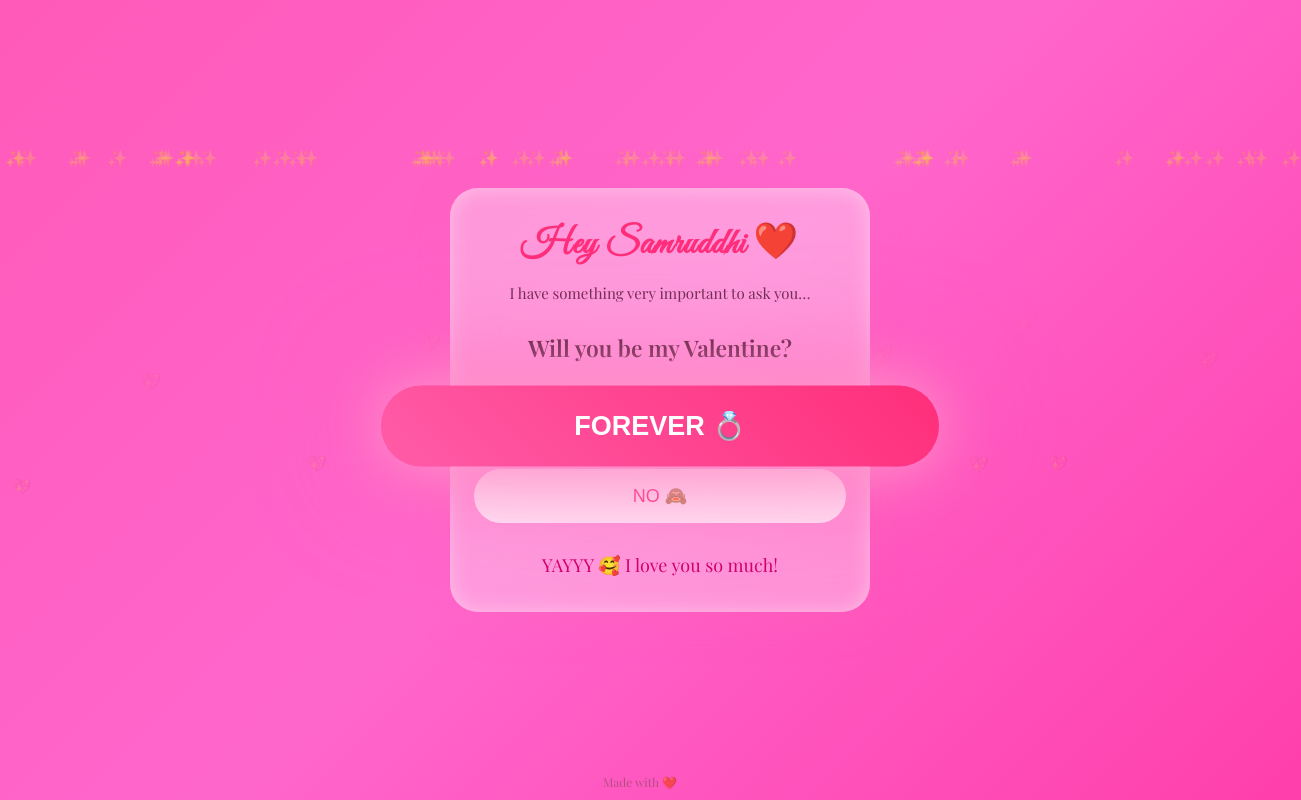
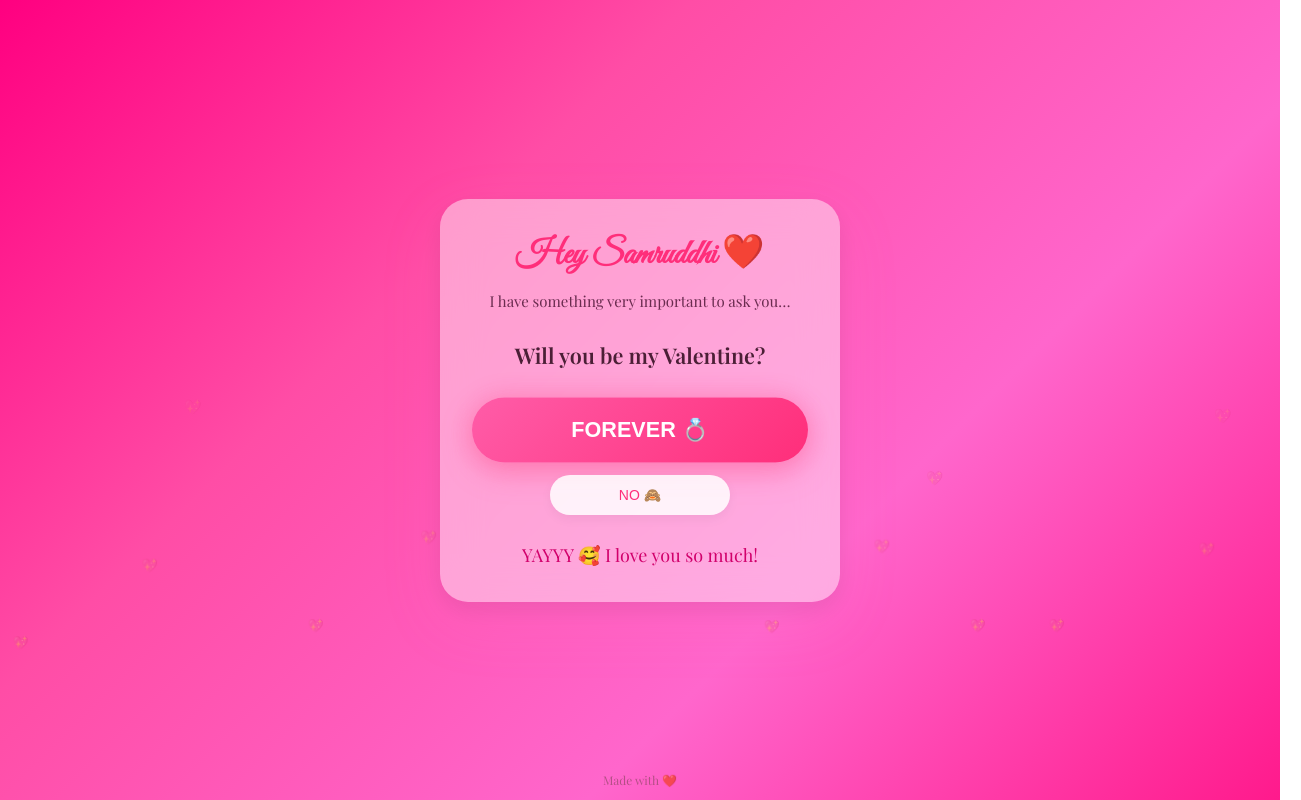
Before and after one commit to Rinit7/test, a plain HTML site: page index.html in a window 1280 px wide. Both pictures are taken after a click on the button "YES 💖". Shown: the top 800 px of the page, 1301 px wide, since content can reach past the window. Drawn offline with nearby package versions, Linux system fonts and the light colour scheme.

Commit message:
Update index.html

```diff
--- a/index.html
+++ b/index.html
@@ -1,20 +1,14 @@
-dmnv<!DOCTYPE html>
+<!DOCTYPE html>
 <html lang="en">
 <head>
 <meta charset="UTF-8" />
 <meta name="viewport" content="width=device-width, initial-scale=1.0" />
 <title>Be My Valentine 💖</title>
 
-<!-- Google Fonts -->
 <link href="https://fonts.googleapis.com/css2?family=Great+Vibes&family=Playfair+Display:wght@400;600&display=swap" rel="stylesheet">
-
-<!-- EmailJS CDN -->
 <script src="https://cdn.jsdelivr.net/npm/@emailjs/browser@4/dist/email.min.js"></script>
 
 <style>
-  /* =============================
-   🌸 MOBILE-FIRST PREMIUM STYLES
-============================= */
 * {
   margin: 0;
   padding: 0;
@@ -27,164 +21,145 @@ html, body {
 
 body {
   font-family: 'Playfair Display', serif;
-  background: linear-gradient(135deg, #ffe6f0, #ffd6ec, #ffc2e0);
-  background-size: 200% 200%;
-  animation: bgMove 12s ease infinite;
-  min-height: 100svh; /* Better mobile viewport */
+  background: linear-gradient(180deg, #f7c9da 0%, #f4b6cc 100%);
+  min-height: 100svh;
   display: flex;
   justify-content: center;
   align-items: center;
   padding: 20px;
-  padding-top: calc(20px + env(safe-area-inset-top));
-  padding-bottom: calc(20px + env(safe-area-inset-bottom));
+  overflow-x: hidden;
   position: relative;
-  overflow-x: hidden;
-  transition: background 1s ease;
+  transition: background 0.8s ease;
 }
 
-/* Soft moving gradient */
-@keyframes bgMove {
-  0% { background-position: 0% 50%; }
-  50% { background-position: 100% 50%; }
-  100% { background-position: 0% 50%; }
-}
-
-/* =============================
-   💖 FLOATING HEARTS (SOFTER)
-============================= */
+/* Floating hearts */
 .heart {
   position: absolute;
-  font-size: 16px;
-  animation: floatUp 10s linear infinite;
+  font-size: 14px;
   opacity: 0.4;
+  animation: floatUp linear infinite;
   pointer-events: none;
 }
 
 @keyframes floatUp {
-  0% {
-    transform: translateY(100vh) scale(0.5);
-    opacity: 0;
-  }
-  40% { opacity: 0.5; }
-  100% {
-    transform: translateY(-15vh) scale(1.1);
-    opacity: 0;
-  }
+  0% { transform: translateY(100vh) scale(0.6); opacity: 0; }
+  30% { opacity: 0.6; }
+  100% { transform: translateY(-15vh) scale(1.1); opacity: 0; }
 }
 
-/* =============================
-   💎 GLASS CARD (MORE PREMIUM)
-============================= */
+/* Card */
 .card {
   width: 100%;
-  max-width: 420px;
+  max-width: 400px;
   padding: 32px 24px;
   border-radius: 28px;
-  background: rgba(255,255,255,0.35);
-  backdrop-filter: blur(22px);
-  -webkit-backdrop-filter: blur(22px);
+  background: rgba(255,255,255,0.45);
+  backdrop-filter: blur(20px);
   box-shadow:
-    0 8px 40px rgba(255, 105, 180, 0.25),
-    inset 0 0 20px rgba(255,255,255,0.4);
+    0 20px 60px rgba(255, 105, 180, 0.15),
+    0 8px 25px rgba(0,0,0,0.08);
   text-align: center;
-  animation: fadeInScale 1.2s ease forwards;
+  animation: fadeIn 1.2s ease forwards;
   position: relative;
   z-index: 5;
 }
 
-@keyframes fadeInScale {
-  from { opacity: 0; transform: scale(0.9) translateY(20px); }
-  to { opacity: 1; transform: scale(1) translateY(0); }
+@keyframes fadeIn {
+  from { opacity: 0; transform: translateY(20px) scale(0.95); }
+  to { opacity: 1; transform: translateY(0) scale(1); }
 }
 
-/* Heading */
 h1 {
   font-family: 'Great Vibes', cursive;
-  font-size: 36px;
+  font-size: 34px;
   color: #ff2e7a;
-  margin-bottom: 14px;
-  letter-spacing: 1px;
+  margin-bottom: 12px;
 }
 
-/* Subtext */
 .subtext {
   font-size: 15px;
+  color: #6a2c4f;
   margin-bottom: 28px;
-  color: #6a2c4f;
   line-height: 1.6;
 }
 
-/* Question */
 .question {
-  font-size: 22px;
+  font-size: 21px;
   font-weight: 600;
-  margin-bottom: 36px;
+  margin-bottom: 34px;
   color: #4b1f36;
   animation: pulse 2.5s infinite;
 }
 
 @keyframes pulse {
   0%,100% { transform: scale(1); }
-  50% { transform: scale(1.06); }
+  50% { transform: scale(1.05); }
 }
 
-/* =============================
-   💘 BUTTONS (THUMB FRIENDLY)
-============================= */
+/* Buttons */
 .buttons {
   display: flex;
   flex-direction: column;
-  gap: 16px;
+  gap: 18px;
   align-items: center;
+  position: relative;
 }
 
 button {
-  width: 100%;
-  padding: 16px;
-  border-radius: 40px;
   border: none;
-  font-size: 18px;
-  font-weight: 600;
   cursor: pointer;
   transition: all 0.3s ease;
   -webkit-tap-highlight-color: transparent;
 }
 
-/* YES BUTTON */
+/* YES button */
 #yesBtn {
-  background: linear-gradient(45deg, #ff5ca8, #ff2e7a);
+  width: 85%;
+  max-width: 280px;
+  padding: 16px 24px;
+  border-radius: 50px;
+  font-size: 18px;
+  font-weight: 700;
+  background: linear-gradient(135deg, #ff5ca8, #ff2e7a);
   color: white;
   box-shadow:
-    0 0 20px rgba(255, 80, 140, 0.6),
-    0 4px 20px rgba(255, 0, 120, 0.4);
+    0 8px 25px rgba(255, 80, 140, 0.4),
+    0 0 20px rgba(255, 80, 140, 0.3);
+}
+
+#yesBtn:hover {
+  transform: scale(1.05);
 }
 
 #yesBtn:active {
   transform: scale(0.95);
 }
 
-/* NO BUTTON */
+/* NO button */
 #noBtn {
-  background: rgba(255,255,255,0.8);
+  width: 60%;
+  max-width: 180px;
+  padding: 12px;
+  border-radius: 40px;
+  font-size: 14px;
+  background: rgba(255,255,255,0.85);
   color: #ff2e7a;
-  font-weight: 500;
+  box-shadow: 0 4px 12px rgba(0,0,0,0.05);
+  position: relative;
 }
 
 /* Success message */
 .success {
-  margin-top: 28px;
+  margin-top: 26px;
   font-size: 18px;
   color: #d1006b;
   display: none;
   line-height: 1.6;
-  animation: fadeInScale 0.8s ease forwards;
 }
 
-/* Footer */
 footer {
   position: fixed;
-  bottom: 10px;
-  left: 0;
+  bottom: 12px;
   width: 100%;
   text-align: center;
   font-size: 12px;
@@ -196,14 +171,13 @@ footer {
 
 <body>
 
-<!-- 💖 Floating Hearts -->
 <script>
-for (let i = 0; i < 20; i++) {
+for (let i = 0; i < 15; i++) {
   const heart = document.createElement("div");
-  heart.classList.add("heart");
+  heart.className = "heart";
   heart.innerHTML = "💖";
   heart.style.left = Math.random() * 100 + "vw";
-  heart.style.animationDuration = 6 + Math.random() * 5 + "s";
+  heart.style.animationDuration = 8 + Math.random() * 6 + "s";
   document.body.appendChild(heart);
 }
 </script>
@@ -218,125 +192,37 @@ for (let i = 0; i < 20; i++) {
     <button id="noBtn">NO 🙈</button>
   </div>
 
-  <div class="success" id="successMsg">
-    YAYYY 🥰 I love you so much!
-  </div>
+  <div class="success" id="successMsg"></div>
 </div>
 
 <footer>Made with ❤️</footer>
 
 <script>
-/* =============================
-   ✨ EMAILJS CONFIG
-============================= */
-/*
-1. Create account at https://www.emailjs.com/
-2. Create Email Service (Gmail).
-3. Create Template.
-4. Replace placeholders below.
-*/
-
 (function(){
   emailjs.init("iauqHcCBGEfMpcrui");
 })();
 
-/* =============================
-   💘 ULTRA DRAMATIC YES BUTTON
-============================= */
 const yesBtn = document.getElementById("yesBtn");
+const noBtn = document.getElementById("noBtn");
 const successMsg = document.getElementById("successMsg");
 
 yesBtn.addEventListener("click", function(){
 
-  /* 🌸 VIBRATION PATTERN */
-  if (navigator.vibrate) navigator.vibrate([200,100,300,100,500]);
+  if (navigator.vibrate) navigator.vibrate([200,100,300]);
 
-  /* 💥 SCREEN FLASH */
-  const flash = document.createElement("div");
-  flash.style.position = "fixed";
-  flash.style.inset = "0";
-  flash.style.background = "white";
-  flash.style.opacity = "0.9";
-  flash.style.zIndex = "999";
-  flash.style.transition = "opacity 0.8s ease";
-  document.body.appendChild(flash);
+  document.body.style.background =
+    "linear-gradient(135deg,#ff0080,#ff4da6,#ff66cc,#ff1a8c)";
 
-  setTimeout(() => flash.style.opacity = "0", 100);
-  setTimeout(() => flash.remove(), 900);
+  successMsg.style.display = "block";
+  successMsg.innerHTML = "YAYYY 🥰 I love you so much!";
 
-  /* 💗 BACKGROUND TRANSFORM */
-  document.body.style.background =
-  "linear-gradient(135deg,#ff0080,#ff4da6,#ff66cc,#ff1a8c)";
-  document.body.style.backgroundSize = "300% 300%";
-  document.body.style.animation = "bgMove 6s ease infinite";
+  yesBtn.innerHTML = "FOREVER 💍";
+  yesBtn.style.transform = "scale(1.2)";
 
-  /* 🎆 HEART FIREWORKS */
-  for (let i = 0; i < 80; i++) {
-    const heart = document.createElement("div");
-    heart.innerHTML = ["💖","💘","💗","💞"][Math.floor(Math.random()*4)];
-    heart.style.position = "absolute";
-    heart.style.left = "50%";
-    heart.style.top = "50%";
-    heart.style.fontSize = "20px";
-    heart.style.pointerEvents = "none";
-    heart.style.transform = `translate(-50%, -50%)`;
-    heart.style.transition = "all 2s ease-out";
-
-    document.body.appendChild(heart);
-
-    const angle = Math.random() * 2 * Math.PI;
-    const radius = 200 + Math.random()*200;
-
-    setTimeout(() => {
-      heart.style.transform =
-        `translate(${Math.cos(angle)*radius}px, ${Math.sin(angle)*radius}px) scale(1.5)`;
-      heart.style.opacity = "0";
-    }, 50);
-
-    setTimeout(() => heart.remove(), 2000);
-  }
-
-  /* ✨ SPARKLE RAIN */
-  for (let i = 0; i < 60; i++) {
-    const sparkle = document.createElement("div");
-    sparkle.innerHTML = "✨";
-    sparkle.style.position = "absolute";
-    sparkle.style.left = Math.random() * 100 + "vw";
-    sparkle.style.top = "-10px";
-    sparkle.style.fontSize = "18px";
-    sparkle.style.animation = "floatUp 4s linear forwards";
-    document.body.appendChild(sparkle);
-  }
-
-  /* 💌 TYPEWRITER MESSAGE */
-  successMsg.style.display = "block";
-  successMsg.innerHTML = "";
-  const text = "YAYYY 🥰 I love you so much!";
-  let i = 0;
-
-  function typeWriter(){
-    if (i < text.length){
-      successMsg.innerHTML += text.charAt(i);
-      i++;
-      setTimeout(typeWriter, 50);
-    }
-  }
-  typeWriter();
-
-  /* 💖 BUTTON MORPH */
-  yesBtn.style.transform = "scale(1.5)";
-  yesBtn.style.boxShadow = "0 0 40px #ff99cc, 0 0 80px #ff66b3";
-  yesBtn.innerHTML = "FOREVER 💍";
-
-  /* 🎥 SUBTLE CAMERA SHAKE */
-  document.body.style.animation += ", shake 0.5s ease";
-
-  /* 🎶 ROMANTIC SWELL SOUND */
   const audio = new Audio("https://cdn.pixabay.com/download/audio/2022/03/15/audio_8e3c7d.mp3?filename=romantic-ambient-110624.mp3");
   audio.volume = 0.8;
   audio.play();
 
-  /* 💌 SEND EMAIL */
   emailjs.send("service_aetl4cb", "template_o737c9d", {
     to_email: "swanitrivankar@gmail.com",
     message: `Hi my love ❤️
@@ -347,14 +233,9 @@ I’m so lucky to have you.
 Love,
 Swanit`
   });
-
 });
 
-
-/* =============================
-   🙈 NO BUTTON FUN
-============================= */
-const noBtn = document.getElementById("noBtn");
+/* NO button playful movement */
 const phrases = [
   "Are you sure?",
   "Really sure?",
@@ -365,23 +246,23 @@ const phrases = [
 
 let attempts = 0;
 
-noBtn.addEventListener("mouseover", moveButton);
-noBtn.addEventListener("touchstart", moveButton);
-
 function moveButton() {
   attempts++;
   noBtn.innerText = phrases[attempts % phrases.length];
 
-  const x = Math.random() * 200 - 100;
-  const y = Math.random() * 200 - 100;
+  const x = (Math.random() - 0.5) * 200;
+  const y = (Math.random() - 0.5) * 100;
 
   noBtn.style.transform = `translate(${x}px, ${y}px) scale(0.9)`;
 
   if (attempts >= 5) {
-    yesBtn.style.transform = "scale(1.4)";
-    noBtn.style.transform = "scale(0.4)";
+    yesBtn.style.transform = "scale(1.3)";
+    noBtn.style.transform = "scale(0.5)";
   }
 }
+
+noBtn.addEventListener("mouseover", moveButton);
+noBtn.addEventListener("touchstart", moveButton);
 </script>
 
 </body>
```
